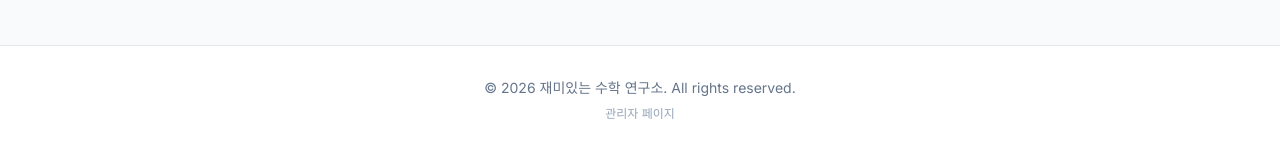
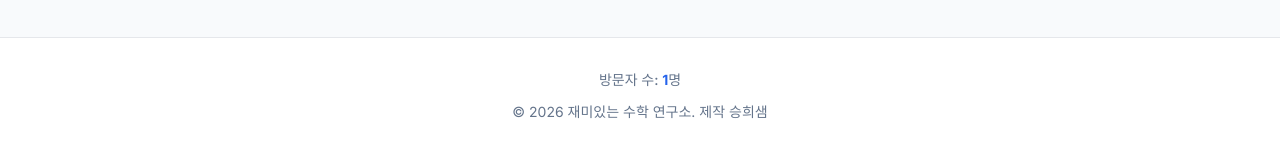
Before and after one commit to tmdhee-max/mathsh1, a Next.js app: page /admin in a window 1280 px wide. Shown: the part 646-797 px from the top of the page. Built offline with nearby package versions, Linux system fonts and the light colour scheme; no server answers; the database is empty.

Commit message:
feat: add visitor counter and update footer

```diff
--- a/app/actions.ts
+++ b/app/actions.ts
@@ -1,7 +1,7 @@
 "use server";
 
 import { db } from "@/db";
-import { guestbook, mathGameRankings, customLinks } from "@/db/schema";
+import { guestbook, mathGameRankings, customLinks, siteStats } from "@/db/schema";
 import { eq, desc, asc } from "drizzle-orm";
 import { revalidatePath } from "next/cache";
 
@@ -146,3 +146,21 @@ export async function updateLinksOrder(orderedIds: number[], passwordInput: stri
     return { success: false, message: "순서 변경 중 오류가 발생했습니다." };
   }
 }
+
+export async function incrementAndGetVisits() {
+  try {
+    const stats = await db.select().from(siteStats).where(eq(siteStats.id, 1));
+
+    if (stats.length === 0) {
+      await db.insert(siteStats).values({ id: 1, visits: 1 });
+      return 1;
+    } else {
+      const newVisits = stats[0].visits + 1;
+      await db.update(siteStats).set({ visits: newVisits }).where(eq(siteStats.id, 1));
+      return newVisits;
+    }
+  } catch (error) {
+    console.error("Failed to increment visits:", error);
+    return 0;
+  }
+}
--- a/app/layout.tsx
+++ b/app/layout.tsx
@@ -1,6 +1,7 @@
 import type { Metadata } from "next";
 import { Inter } from "next/font/google";
 import "./globals.css";
+import { incrementAndGetVisits } from "@/app/actions";
 
 const inter = Inter({ subsets: ["latin"] });
 
@@ -9,11 +10,13 @@ export const metadata: Metadata = {
   description: "재밌는 수학 사이트",
 };
 
-export default function RootLayout({
+export default async function RootLayout({
   children,
 }: Readonly<{
   children: React.ReactNode;
 }>) {
+  const visits = await incrementAndGetVisits();
+
   return (
     <html lang="ko">
       <body className={`${inter.className} min-h-screen flex flex-col bg-slate-50 text-slate-900`}>
@@ -42,12 +45,12 @@ export default function RootLayout({
         {/* 하단 푸터 */}
         <footer className="border-t bg-white py-8 mt-auto">
           <div className="container mx-auto px-4 sm:px-6 lg:px-8 flex flex-col items-center justify-center gap-2">
-            <p className="text-sm text-slate-500">
-              © {new Date().getFullYear()} 재미있는 수학 연구소. All rights reserved.
+            <p className="text-sm text-slate-500 font-medium">
+              방문자 수: <span className="text-blue-600 font-bold">{visits.toLocaleString()}</span>명
             </p>
-            <a href="/admin" className="text-xs text-slate-400 hover:text-slate-600 transition-colors">
-              관리자 페이지
-            </a>
+            <p className="text-sm text-slate-500 mt-1">
+              © {new Date().getFullYear()} 재미있는 수학 연구소. 제작 승희샘
+            </p>
           </div>
         </footer>
       </body>
--- a/db/schema.ts
+++ b/db/schema.ts
@@ -25,3 +25,8 @@ export const customLinks = pgTable("custom_links", {
   orderIndex: integer("order_index").default(0).notNull(),
   createdAt: timestamp("created_at").defaultNow().notNull(),
 });
+
+export const siteStats = pgTable("site_stats", {
+  id: integer("id").primaryKey(),
+  visits: integer("visits").default(0).notNull(),
+});
```
